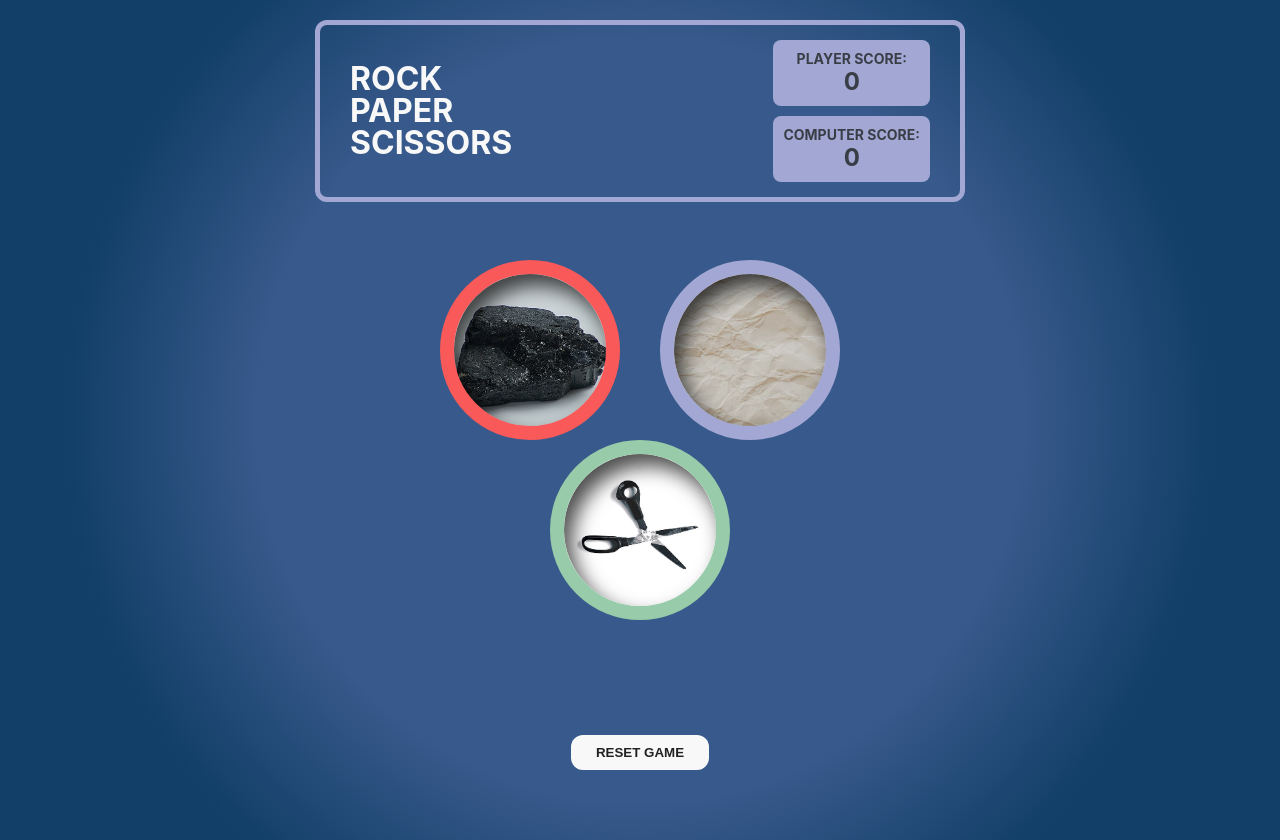
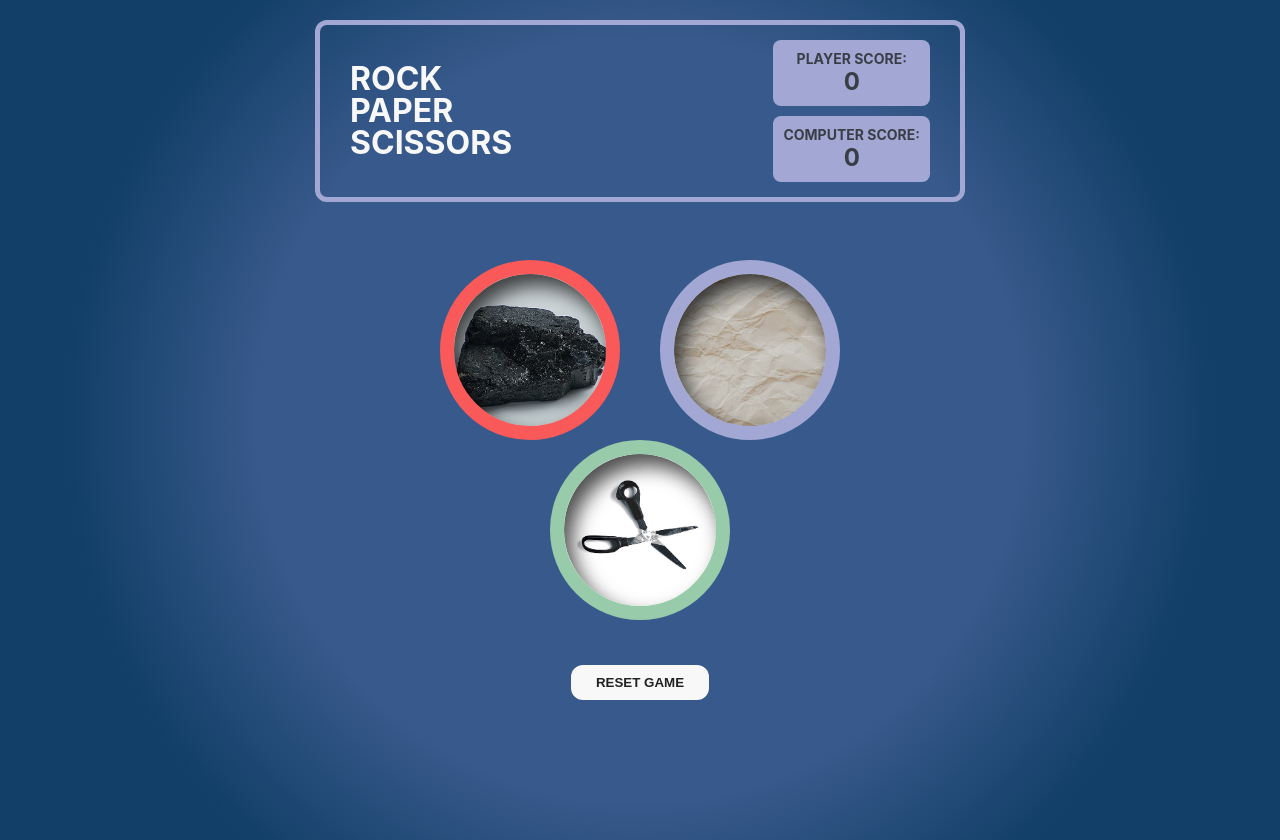
Before and after one commit to markosilvasvuori/rock-paper-scissors, a React (Create React App) app: page / in a window 1280 px wide. Built offline with nearby package versions, Linux system fonts and the light colour scheme.

Commit message:
Changed .reset bottom value

```diff
--- a/src/components/Game/Game.module.css
+++ b/src/components/Game/Game.module.css
@@ -8,7 +8,7 @@
 
 .reset {
     position: absolute;
-    bottom: -150px;
+    bottom: -80px;
 }
 
 @media screen and (min-width: 768px) {
```
